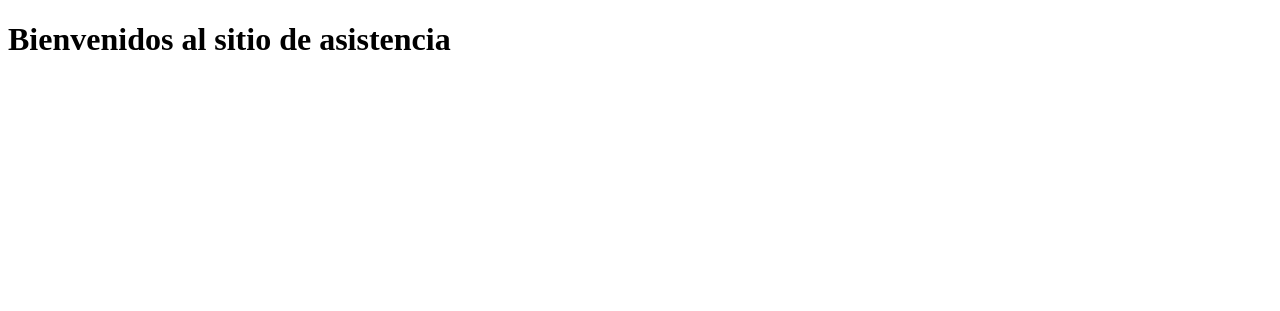
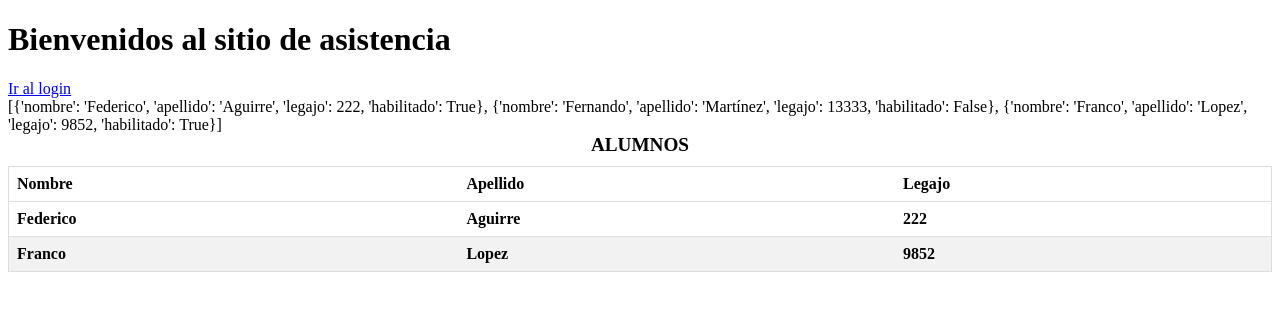
Before and after one commit to RFerMartinez/asistencia-alumnos, a Django app: page / in a window 1280 px wide. Shown: the top 311 px of the page. Run offline with Django 5.2, Linux system fonts and the light colour scheme; lists and menus that the app fills with data are empty.

Commit message:
agregando tablas de alumnos, con estructuras de control e iterables el html. Manejos  da las variables de contextode las vistas

```diff
--- /dev/null
+++ b/asistencia_alumnos/asistencia_alumnos/css/style.css
@@ -0,0 +1,31 @@
+/* th {
+    border-top: red;
+    border-width: 2px;
+    border-style: solid;
+} */
+
+table {
+    width: 100%;
+    border-collapse: collapse;
+    border: 1px solid #ddd;
+}
+
+caption {
+    font-size: 1.2em;
+    font-weight: bold;
+    margin-bottom: 10px;
+}
+
+th, td {
+    padding: 8px;
+    text-align: left;
+    border-bottom: 1px solid #ddd;
+}
+
+tr:nth-child(even) {
+    background-color: #f2f2f2;
+}
+
+tr:hover {
+    background-color: #ddd;
+}
--- a/asistencia_alumnos/asistencia_alumnos/urls.py
+++ b/asistencia_alumnos/asistencia_alumnos/urls.py
@@ -6,8 +6,8 @@
 
 urlpatterns = [
     path('admin/', admin.site.urls),
-    path('', views.home),
-    path('login/', views.login),
+    path('', views.home, name='pagina_principal'),
+    path('login/', views.login, name='iniciar_sesion'),
 ]
 
 # Siempre que definimos una URL lo va a manejar un controlador, en caso de Django es una vista.
--- a/asistencia_alumnos/asistencia_alumnos/views.py
+++ b/asistencia_alumnos/asistencia_alumnos/views.py
@@ -13,4 +13,27 @@
     return render(request=request, template_name='login.html', context={})
 
 def home(request):
-    return render(request, 'home.html', {})
+    lista_de_diccionarios_alumnos = [
+        {
+            'nombre': 'Federico',
+            'apellido': 'Aguirre',
+            'legajo': 222,
+            'habilitado': True,
+        },
+        {
+            'nombre': 'Fernando',
+            'apellido': 'Martínez',
+            'legajo': 13333,
+            'habilitado': False,
+        },
+        {
+            'nombre': 'Franco',
+            'apellido': 'Lopez',
+            'legajo': 9852,
+            'habilitado': True,
+        }
+    ]
+    ctx = {
+        'alumnos': lista_de_diccionarios_alumnos,
+    }
+    return render(request=request, template_name='home.html', context=ctx)
--- a/asistencia_alumnos/templates/home.html
+++ b/asistencia_alumnos/templates/home.html
@@ -3,9 +3,36 @@
 <head>
     <meta charset="UTF-8">
     <meta name="viewport" content="width=device-width, initial-scale=1.0">
+    <link rel="stylesheet" href="../asistencia_alumnos/css/style.css">
     <title>Home</title>
 </head>
 <body>
     <h1>Bienvenidos al sitio de asistencia</h1>
+
+    <a href="{% url 'iniciar_sesion' %}">Ir al login</a>
+    <div>
+        {{alumnos}}
+    </div>
+    <table>
+        <caption>ALUMNOS</caption>
+        <thead>
+            <tr>
+                <th>Nombre</th>
+                <th>Apellido</th>
+                <th>Legajo</th>
+            </tr>
+        </thead>
+        <tbody>
+            {% for i in alumnos %}
+                {% if i.habilitado %}
+                    <tr>
+                        <th>{{i.nombre}}</th>
+                        <th>{{i.apellido}}</th>
+                        <th>{{i.legajo}}</th>
+                    </tr>
+                {% endif %}
+            {% endfor %}
+        </tbody>
+    </table>
 </body>
 </html>
--- a/asistencia_alumnos/templates/login.html
+++ b/asistencia_alumnos/templates/login.html
@@ -1 +1,3 @@
 <h1>Iniciar secion</h1>
+
+<a href="{% url 'pagina_principal' %}">Ir a la página de inicio</a>
```
Also changed, not shown: 1 other file.
